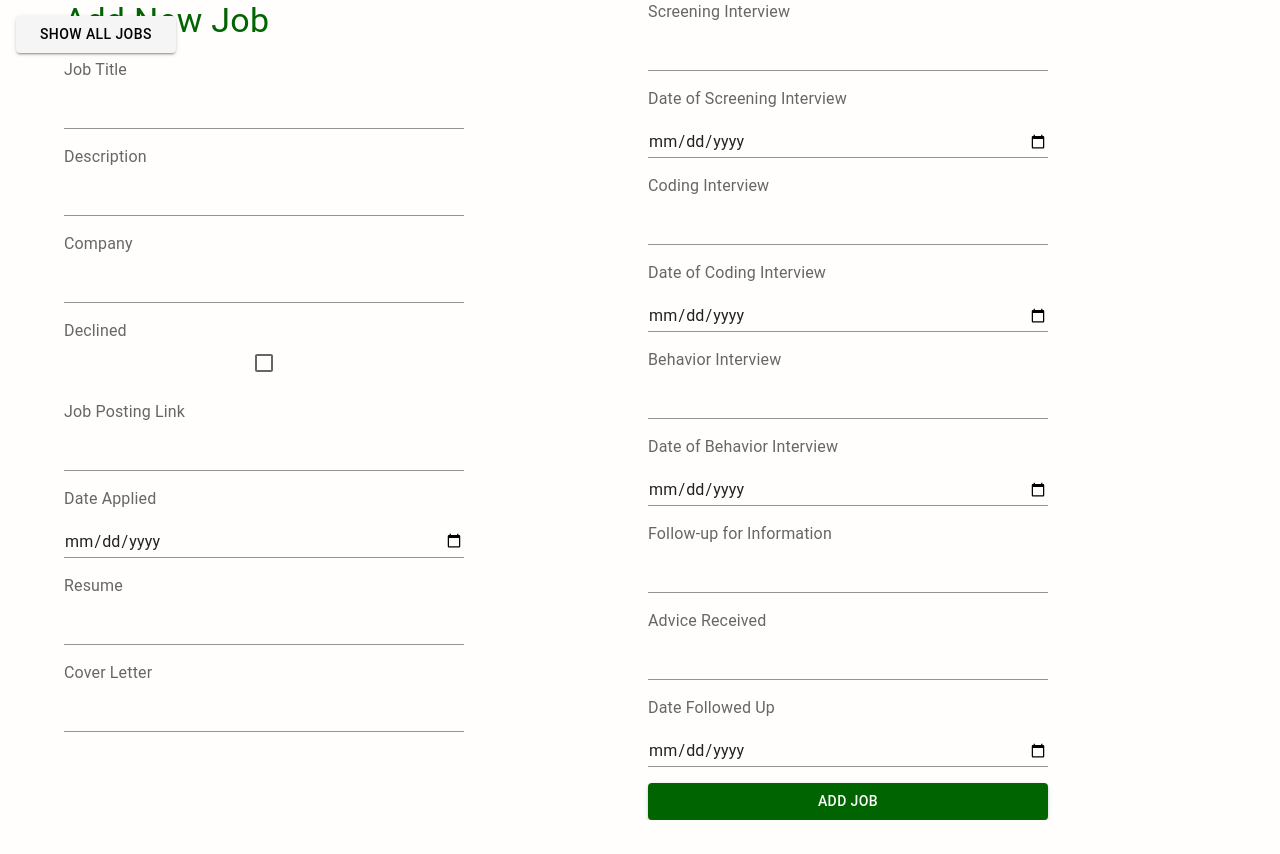
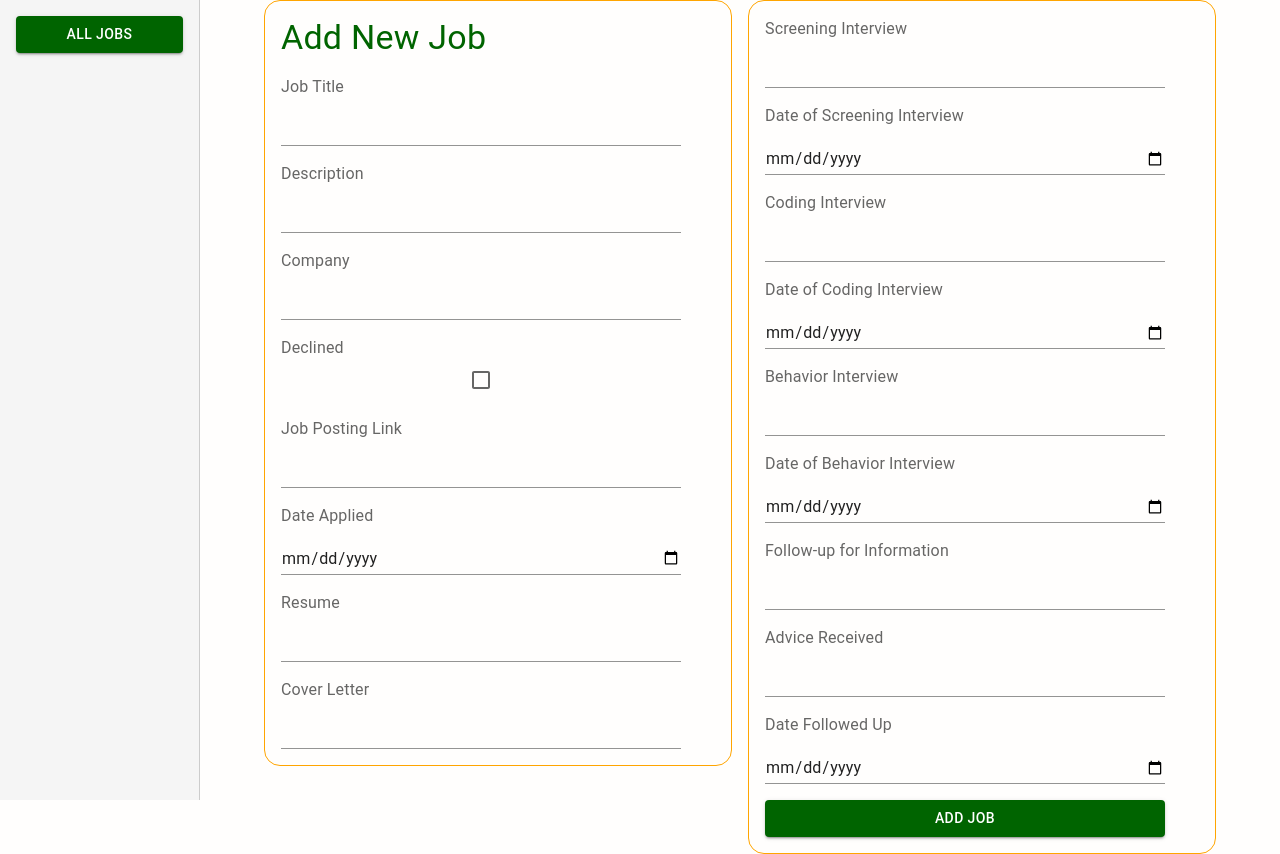
Before and after one commit to timdean27/Application_track_tool, a React (Vite) app in the folder Application_track_tool/: page / in a window 1280 px wide. Before the commit the page ends 820 px from the top, so only its background shows below. Built offline with nearby package versions, Linux system fonts and the light colour scheme.

Commit message:
trouble rendering the updatejobform on click when a diffrent selected job is set, delay in setSelecetedJob causing laggin render

```diff
--- a/Application_track_tool/src/App.tsx
+++ b/Application_track_tool/src/App.tsx
@@ -1,58 +1,29 @@
 import React from "react";
-import {
-  BrowserRouter as Router,
-  Route,
-  Routes,
-  Link,
-  useLocation,
-} from "react-router-dom";
-import { Button } from "@mui/material";
+import { BrowserRouter as Router, Route, Routes } from "react-router-dom";
 import AddJobPage from "./pages/AddJobPage/AddJobPage";
-import AllJobsPage from "./pages/AllJobsPage/AllJobsPage"; // Import the AllJobsPage component
+import AllJobsPage from "./pages/AllJobsPage/AllJobsPage";
 import ThemeContext from "./Theme/ThemeContext";
+import SideBar from "./Components/SideBar";
 
 function App() {
   return (
     <Router>
       <ThemeContext>
-        <Routes>
-          <Route path="/" element={<AddJobPage />} />
-          <Route path="/all-jobs" element={<AllJobsPage />} />{" "}
-          {/* Route for all jobs page */}
-        </Routes>
-        <ShowAllJobsLink />
+        <div style={{ display: "flex" }}>
+          {/* Render the sidebar */}
+          <SideBar />
+          {/* Define a container for the content area */}
+          <div style={{ marginLeft: "200px", flexGrow: 1 }}>
+            <Routes>
+              {/* Define routes */}
+              <Route path="/" element={<AddJobPage />} />
+              <Route path="/all-jobs" element={<AllJobsPage />} />
+            </Routes>
+          </div>
+        </div>
       </ThemeContext>
     </Router>
   );
 }
 
-function ShowAllJobsLink() {
-  const location = useLocation();
-
-  // Render the link only if the current pathname is not '/all-jobs'
-  if (location.pathname !== "/all-jobs") {
-    return (
-      <Button
-        variant="contained"
-        style={{
-          backgroundColor: "#f5f5f5",
-          padding: "6px 24px",
-          position: "fixed",
-          top: "0",
-          left: "0",
-          margin: "16px",
-          zIndex: "999",
-          color: "black",
-        }}
-        component={Link}
-        to="/all-jobs"
-      >
-        Show All Jobs
-      </Button>
-    );
-  }
-
-  return null;
-}
-
 export default App;
--- /dev/null
+++ b/Application_track_tool/src/Components/SideBar.tsx
@@ -0,0 +1,52 @@
+import React from "react";
+import { Link, useLocation } from "react-router-dom";
+import { Button, Box } from "@mui/material";
+
+function SideBar() {
+  const location = useLocation();
+
+  return (
+    <Box
+      bgcolor="#f5f5f5"
+      width="200px" // Adjust the width as needed
+      height="100vh"
+      position="fixed"
+      top="0"
+      left="0"
+      zIndex="999"
+      borderRight="1px solid #ccc" // Add border to separate from content
+      p="16px"
+      display="flex"
+      flexDirection="column"
+      alignItems="flex-start"
+    >
+      {/* Show All Jobs button only if not on "/all-jobs" page */}
+      {location.pathname !== "/all-jobs" && (
+        <Button
+          variant="contained"
+          component={Link}
+          to="/all-jobs"
+          mb="8px"
+          fullWidth
+        >
+          All Jobs
+        </Button>
+      )}
+      {/* Add button for Add New Job page */}
+      {location.pathname !== "/" && ( // Show only if not on Add New Job page
+        <Button
+          variant="contained"
+          component={Link}
+          to="/"
+          mb="8px"
+          fullWidth
+        >
+          Add New Job
+        </Button>
+      )}
+      {/* Add more links here if needed */}
+    </Box>
+  );
+}
+
+export default SideBar;
--- a/Application_track_tool/src/pages/AddJobPage/AddJobPage.tsx
+++ b/Application_track_tool/src/pages/AddJobPage/AddJobPage.tsx
@@ -8,13 +8,13 @@ import {
   Typography,
   Grid,
   Checkbox,
+  Box,
 } from "@mui/material";
 import axios from "axios";
 
 const BASE_URL = "http://54.158.192.60:8090";
 
 const AddJobPage = () => {
-
   const [job, setJob] = useState("");
   const [description, setDescription] = useState("");
   const [company, setCompany] = useState("");
@@ -97,6 +97,7 @@ const AddJobPage = () => {
   return (
     <Grid container spacing={2}>
       <Grid item xs={6}>
+        <Box border={1} borderRadius={4} borderColor="orange" p={2}>
           <Stack spacing={2} sx={{ maxWidth: 400 }}>
             <Typography variant="h4" component="h1" color="primary">
               Add New Job
@@ -151,7 +152,10 @@ const AddJobPage = () => {
 
             <FormControl fullWidth>
               <FormLabel>Resume</FormLabel>
-            <Input value={resume} onChange={(e) => setResume(e.target.value)} />
+              <Input
+                value={resume}
+                onChange={(e) => setResume(e.target.value)}
+              />
             </FormControl>
 
             <FormControl fullWidth>
@@ -162,8 +166,10 @@ const AddJobPage = () => {
               />
             </FormControl>
           </Stack>
+        </Box>
       </Grid>
       <Grid item xs={6}>
+        <Box border={1} borderRadius={4} borderColor="orange" p={2}>
           <Stack spacing={2} sx={{ maxWidth: 400 }}>
             <FormControl fullWidth>
               <FormLabel>Screening Interview</FormLabel>
@@ -234,8 +240,6 @@ const AddJobPage = () => {
               />
             </FormControl>
 
-
-
             <FormControl fullWidth>
               <FormLabel>Follow-up for Information</FormLabel>
               <Input
@@ -257,16 +261,23 @@ const AddJobPage = () => {
               <Input
                 type="date"
                 value={
-                    dateFollowedUp ? dateFollowedUp.toISOString().slice(0, 10) : ""
+                  dateFollowedUp
+                    ? dateFollowedUp.toISOString().slice(0, 10)
+                    : ""
                 }
                 onChange={(e) => setDateFollowedUp(new Date(e.target.value))}
               />
             </FormControl>
 
-              <Button onClick={handleAddJob} variant="contained" color="primary">
+            <Button
+              onClick={handleAddJob}
+              variant="contained"
+              color="primary"
+            >
               Add Job
             </Button>
           </Stack>
+        </Box>
       </Grid>
     </Grid>
   );
--- a/Application_track_tool/src/pages/AllJobsPage/AllJobsPage.tsx
+++ b/Application_track_tool/src/pages/AllJobsPage/AllJobsPage.tsx
@@ -1,5 +1,4 @@
 import React, { useState, useEffect } from "react";
-import { Link } from "react-router-dom";
 import axios from "axios";
 import {
   Card,
@@ -8,6 +7,7 @@ import {
   CircularProgress,
   Button,
   Box,
+  Grid,
 } from "@mui/material";
 import UpdateJobForm from "../../Components/UpdateJobForm";
 
@@ -17,7 +17,7 @@ const AllJobsPage: React.FC = () => {
   const [jobs, setJobs] = useState<any[]>([]);
   const [isLoading, setIsLoading] = useState<boolean>(false);
   const [error, setError] = useState<string>("");
-  const [selectedJob, setSelectedJob] = useState<any>(null);
+  const [selectedJobId, setSelectedJobId] = useState<string | null>(null);
   const [isUpdateFormOpen, setIsUpdateFormOpen] = useState<boolean>(false);
   const [expandedJobs, setExpandedJobs] = useState<Record<string, boolean>>({});
 
@@ -25,7 +25,6 @@ const AllJobsPage: React.FC = () => {
     fetchJobs();
   }, []);
 
-  // Function to fetch all jobs
   const fetchJobs = async () => {
     try {
       setIsLoading(true);
@@ -35,47 +34,47 @@ const AllJobsPage: React.FC = () => {
     } catch (error) {
       setIsLoading(false);
       if (error.response) {
-        // The request was made and the server responded with a status code
-        // that falls out of the range of 2xx
         setError("Error: " + error.response.data);
       } else if (error.request) {
-        // The request was made but no response was received
         setError("Error: No response received from the server");
       } else {
-        // Something happened in setting up the request that triggered an Error
         setError("Error: " + error.message);
       }
     }
   };
 
-  // Function to handle deletion of a job
   const handleDeleteJob = async (id: string) => {
     try {
       await axios.delete(`${BASE_URL}/jobapplication/${id}`);
-      fetchJobs(); // Refresh the job list after deletion
+      fetchJobs();
     } catch (error) {
       console.error("Error deleting job:", error);
-      // Handle error
     }
   };
 
-  // Function to handle update of a job
   const handleUpdateJob = async (updatedJob: any) => {
     try {
       await axios.put(
         `${BASE_URL}/jobapplication/updates/${updatedJob.id}`,
         updatedJob
       );
-      fetchJobs(); // Refresh the job list after update
-      setSelectedJob(null); // Clear selected job
-      setIsUpdateFormOpen(false); // Close the update form
+      fetchJobs();
+      setIsUpdateFormOpen(false);
     } catch (error) {
       console.error("Error updating job:", error);
-      // Handle error
     }
   };
 
-  // Function to toggle job expansion
+  const handleJobSelect = (jobId: string) => {
+    if (selectedJobId === jobId) {
+      setSelectedJobId(null);
+      setIsUpdateFormOpen(false);
+    } else {
+      setSelectedJobId(jobId);
+      setIsUpdateFormOpen(true);
+    }
+  };
+
   const toggleJobExpansion = (id: string) => {
     setExpandedJobs((prevState) => ({
       ...prevState,
@@ -93,17 +92,13 @@ const AllJobsPage: React.FC = () => {
 
   return (
     <div>
-      <div>
-        <h1>All Jobs</h1>
-        <Link to="/">Add New Job</Link>
-      </div>
-      <div style={{ display: "flex", flexWrap: "wrap" }}>
+      <Grid container spacing={2}>
         {jobs.map((job) => (
+          <Grid item xs={12} sm={6} md={4} key={job.id}>
             <Card
-            key={job.id}
               sx={{
-              maxWidth: 345,
-              margin: 1,
+                border: "1px solid #f0f0f0",
+                borderRadius: "8px",
                 backgroundColor: job.declined ? "#ffcccc" : "",
               }}
               onClick={() => toggleJobExpansion(job.id)}
@@ -130,7 +125,8 @@ const AllJobsPage: React.FC = () => {
                       Screening Interview: {job.screeningInterview}
                     </Typography>
                     <Typography variant="body2" color="text.secondary">
-                    Date of Screening Interview: {job.dateOfScreeningInterview}
+                      Date of Screening Interview:{" "}
+                      {job.dateOfScreeningInterview}
                     </Typography>
                     <Typography variant="body2" color="text.secondary">
                       Coding Interview: {job.codingInterview}
@@ -142,7 +138,8 @@ const AllJobsPage: React.FC = () => {
                       Behavior Interview: {job.behaviorInterview}
                     </Typography>
                     <Typography variant="body2" color="text.secondary">
-                    Date of Behavior Interview: {job.dateOfBehaviorInterview}
+                      Date of Behavior Interview:{" "}
+                      {job.dateOfBehaviorInterview}
                     </Typography>
                     <Typography variant="body2" color="text.secondary">
                       Date Applied: {job.dateApplied}
@@ -161,7 +158,7 @@ const AllJobsPage: React.FC = () => {
                     </Typography>
                   </>
                 )}
-              <Box mt={2}>
+                <Box mt={2} sx={{ display: "flex", justifyContent: "flex-end" }}>
                   <Button
                     variant="contained"
                     color="primary"
@@ -173,24 +170,22 @@ const AllJobsPage: React.FC = () => {
                     variant="contained"
                     color="secondary"
                     style={{ marginLeft: "8px" }}
-                  onClick={(e) => {
-                    e.stopPropagation(); // Prevent card click event from firing
-                    setSelectedJob(job);
-                    setIsUpdateFormOpen(true);
-                  }}
+                    onClick={(e) =>   {
+                    e.stopPropagation();
+                    handleJobSelect(job.id)}}
                   >
                     Update
                   </Button>
                 </Box>
               </CardContent>
             </Card>
+          </Grid>
         ))}
-      </div>
-      {/* Render update form if selectedJob is not null and isUpdateFormOpen is true */}
-      {selectedJob && isUpdateFormOpen && (
+      </Grid>
+      {isUpdateFormOpen && (
         <div style={{ marginTop: "20px" }}>
           <UpdateJobForm
-            job={selectedJob}
+            job={jobs.find((job) => job.id === selectedJobId)}
             onUpdate={handleUpdateJob}
             onCancel={() => setIsUpdateFormOpen(false)}
           />
```
Also changed, not shown: Application_track_tool/src/Components/UpdateJobForm.tsx (+6 -8 lines). Lines whose indentation alone changed are shown as unchanged.
